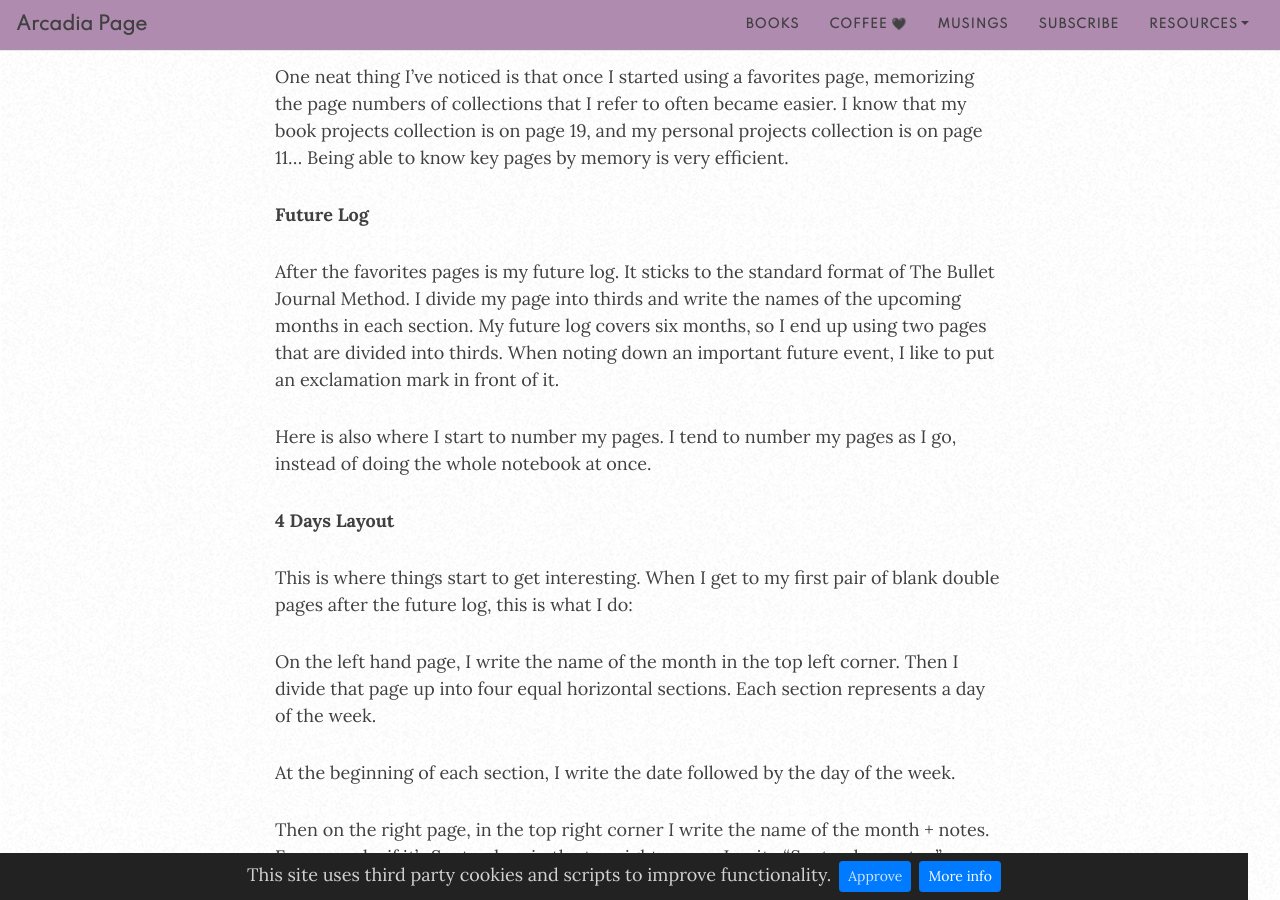
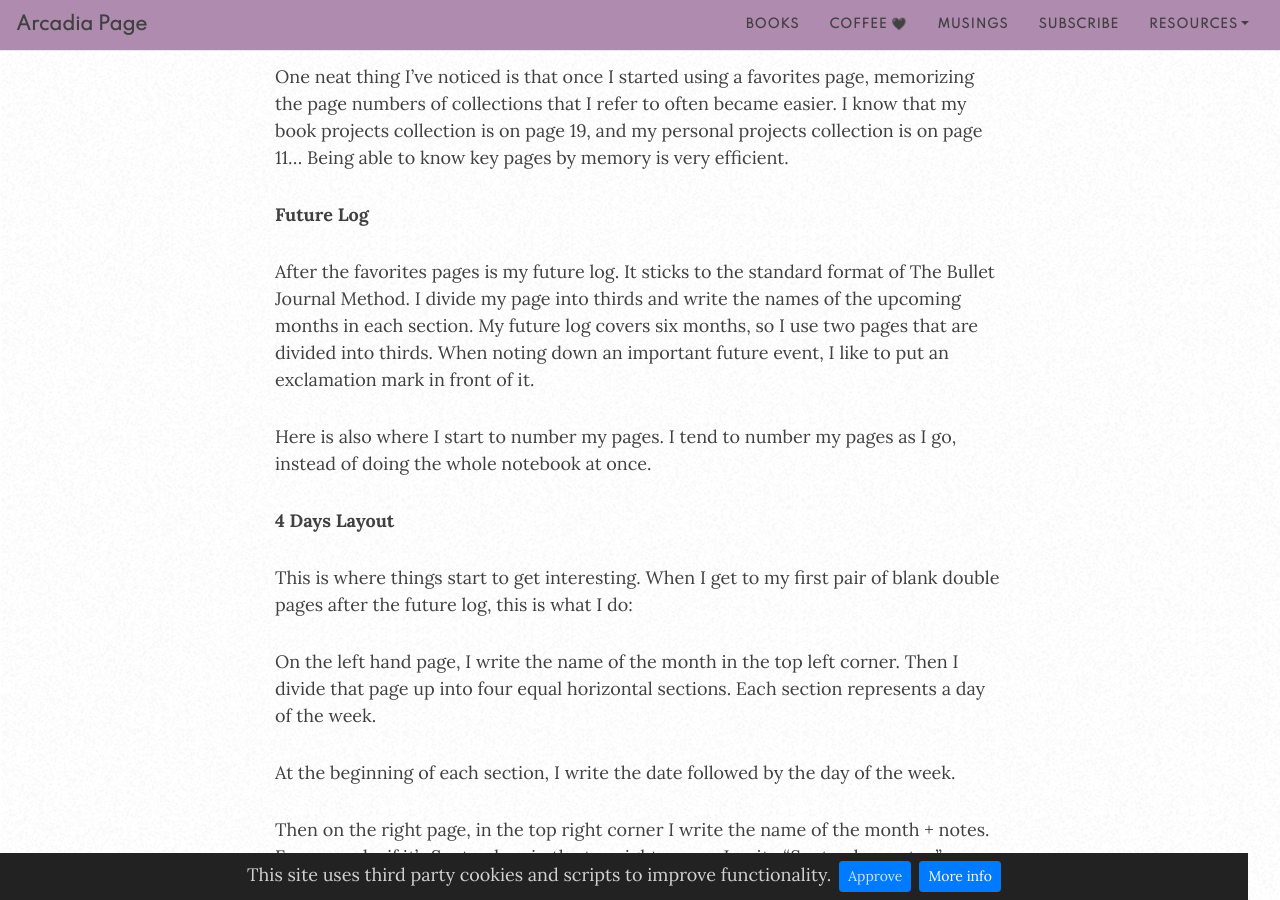
Before and after one commit to arcadiapage/arcadiapage.github.io, a Jekyll site: the page built from _posts/2021-10-27-i-totally-revamped-my-bullet-journal-here-s-what-i-did-to-make-it-better.md, in a window 1280 px wide and 900 px high, scrolled down 3678 px. Built offline with Jekyll 4.4.1, drawn with Linux system fonts in a browser that asks for light colours; nearby versions of some CDN libraries; comment, search, counter and statistics services are not loaded.

Commit message:
Update from Forestry.io arcadiapage updated _posts/2021-10-27-i-totally-revamped-my-bullet-journal-here-s-what-i-did-to-make-it-better.md

```diff
--- a/_posts/2021-10-27-i-totally-revamped-my-bullet-journal-here-s-what-i-did-to-make-it-better.md
+++ b/_posts/2021-10-27-i-totally-revamped-my-bullet-journal-here-s-what-i-did-to-make-it-better.md
@@ -80,7 +80,7 @@ One neat thing I've noticed is that once I started using a favorites page, memor
 
 **Future Log**
 
-After the favorites pages is my future log. It sticks to the standard format of The Bullet Journal Method. I divide my page into thirds and write the names of the upcoming months in each section. My future log covers six months, so I end up using two pages that are divided into thirds. When noting down an important future event, I like to put an exclamation mark in front of it.
+After the favorites pages is my future log. It sticks to the standard format of The Bullet Journal Method. I divide my page into thirds and write the names of the upcoming months in each section. My future log covers six months, so I use two pages that are divided into thirds. When noting down an important future event, I like to put an exclamation mark in front of it.
 
 Here is also where I start to number my pages. I tend to number my pages as I go, instead of doing the whole notebook at once.
 
```
